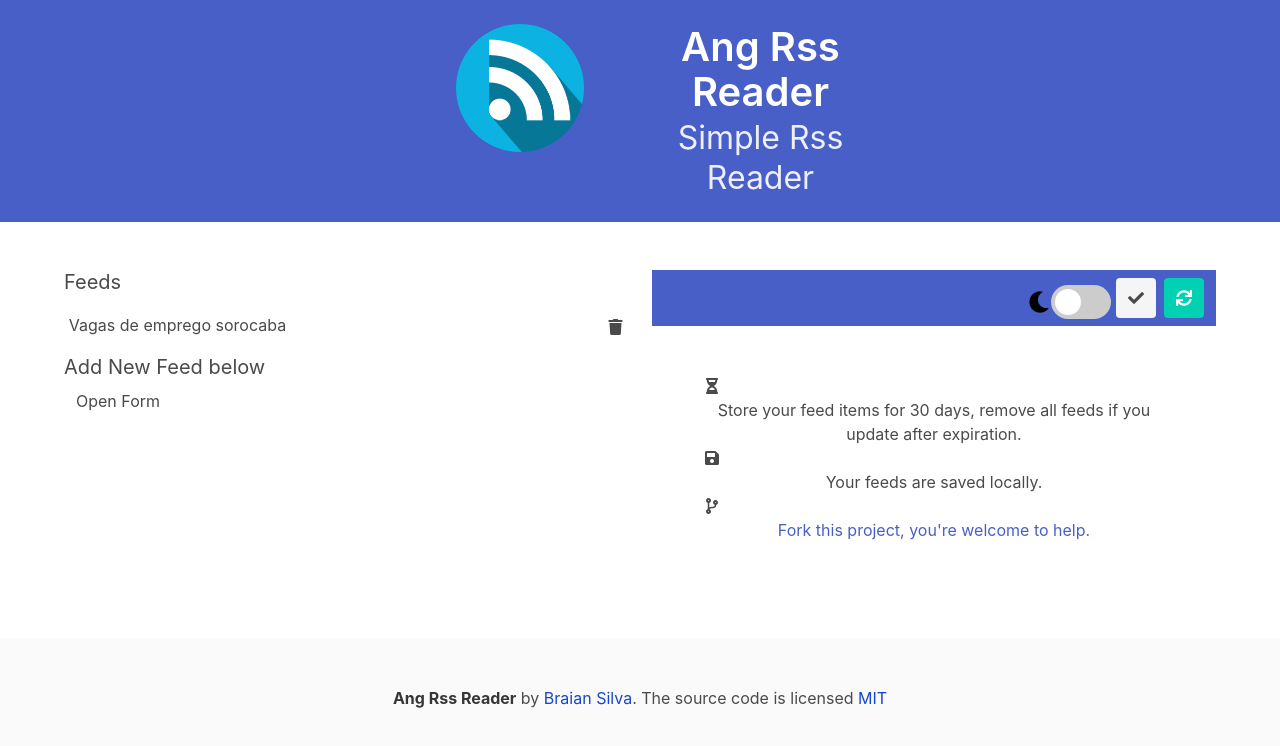
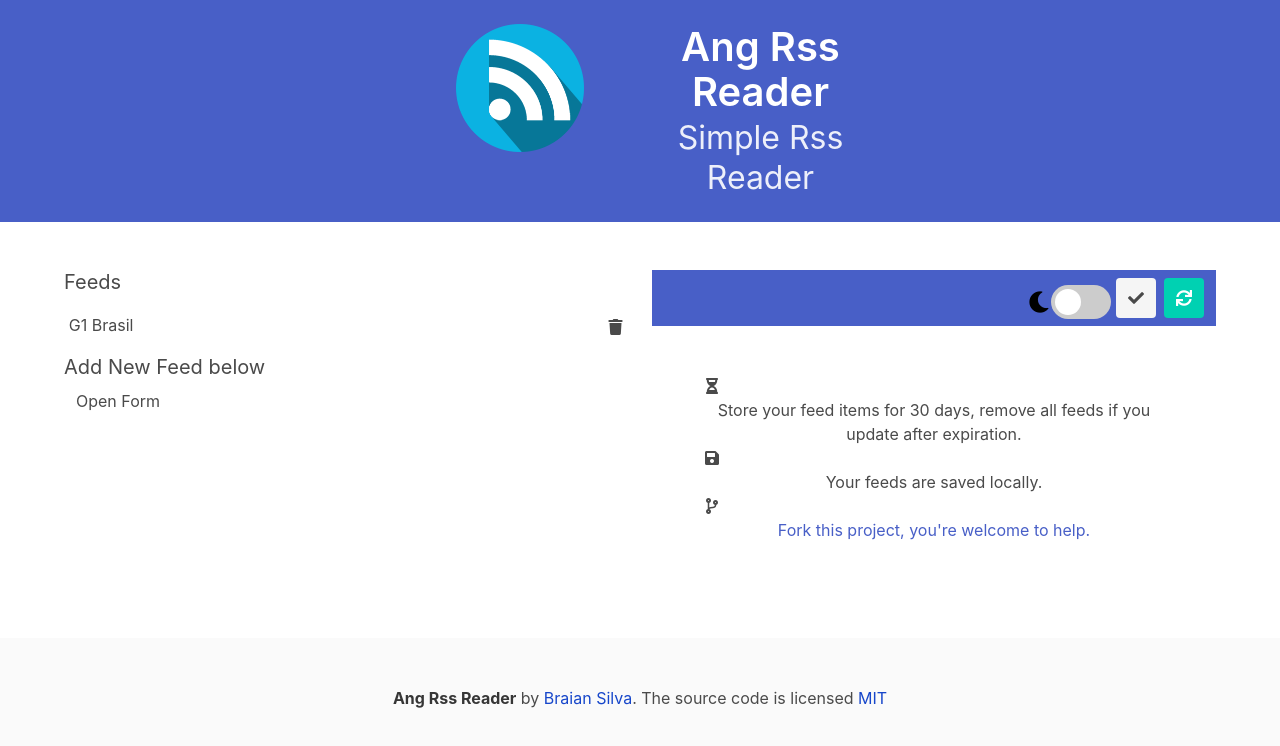
Before and after one commit to BraianS/ang-rss-reader, an Angular app: page / in a window 1280 px wide. Shown: the top 746 px of the page. Built offline with nearby package versions, Linux system fonts and the light colour scheme.

Commit message:
Update feed title and url

```diff
--- a/src/app/shared/feed.service.ts
+++ b/src/app/shared/feed.service.ts
@@ -17,8 +17,8 @@ export class FeedService {
 
     if (feed.length === 0) {
       this.feed = [{
-        title: 'Vagas de emprego sorocaba',
-        url: 'http://parceriasocialdeempregos.com.br/feed/'
+        title: 'G1 Brasil',
+        url: 'http://g1.globo.com/dynamo/brasil/rss2.xml'
       }];
       localStorage.setItem("feeds", JSON.stringify(this.feed));
     }
```
